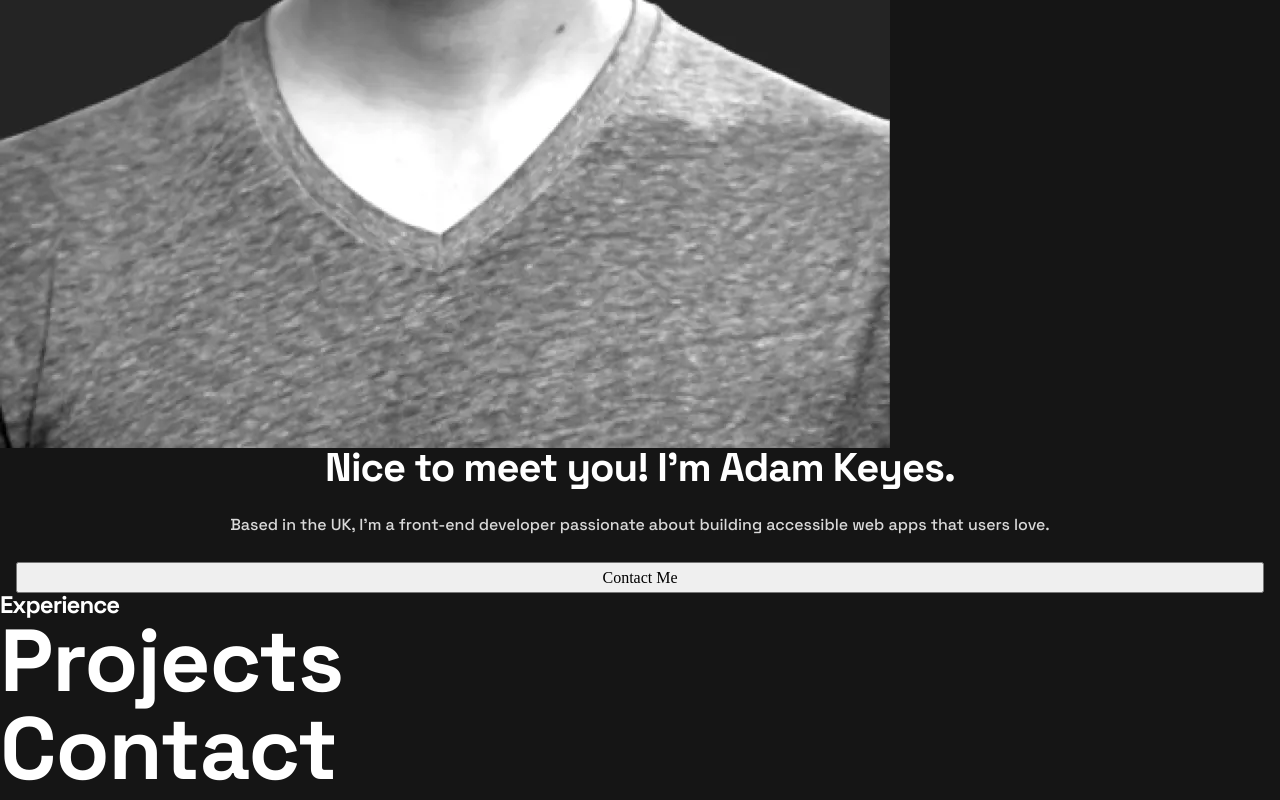
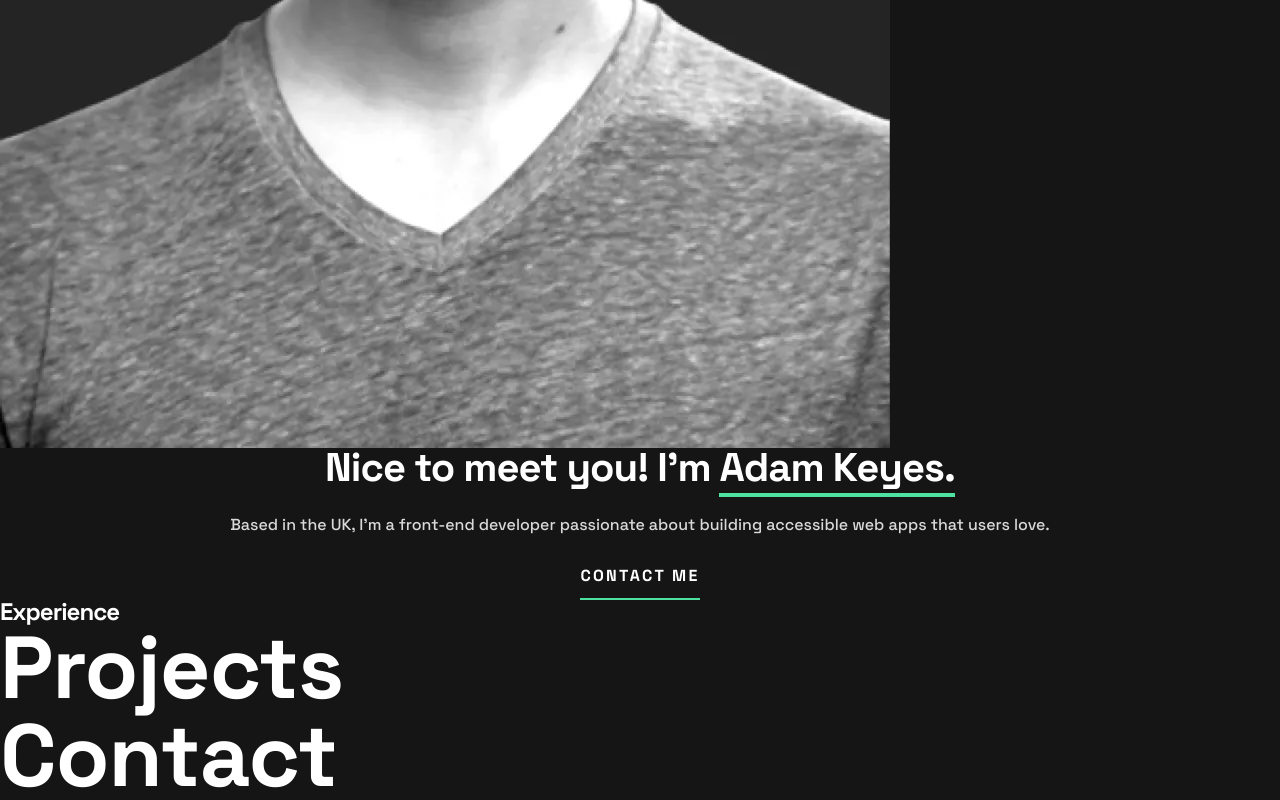
Before and after one commit to cboswel1/single-page-portfolio-demo, a React (Vite) app: page / in a window 1280 px wide. Shown: the part 992-1792 px from the top of the page. Built offline with nearby package versions, Linux system fonts and the light colour scheme.

Commit message:
reusable button component added

```diff
--- /dev/null
+++ b/src/components/button/button.component.jsx
@@ -0,0 +1,16 @@
+import './button.styles.scss';
+
+
+const Button = ({ children, buttonType, inputOptions }) => {
+	return (
+		<button
+			className="button"
+			{...inputOptions}
+		>
+        <span className="button__title">{children}</span>
+
+		</button>
+	);
+};
+
+export default Button;
--- /dev/null
+++ b/src/components/button/button.styles.scss
@@ -0,0 +1,22 @@
+@use '../../globals.scss' as *;
+
+.button {
+  width: auto;
+  height: 38px;
+  border: none;
+  cursor: pointer;
+  display: flex;
+  justify-content: center;
+  background: transparent;
+  text-transform: uppercase;
+  color: var(--color-neutral-white);
+
+  &__title {
+    font-family: 'Space Grotesk Bold';
+    padding-bottom: 10px;
+    border-bottom-style: solid;
+    border-bottom-width: 2px;
+    border-bottom-color: var(--color-primary-green);
+    font-size: 16px;
+  }
+}
--- a/src/components/profile/profile.component.jsx
+++ b/src/components/profile/profile.component.jsx
@@ -1,4 +1,6 @@
 import { useState, useEffect } from 'react';
+
+import Button from '../button/button.component';
 
 import profileImageMobile from '../../assets/images/image-profile-mobile.webp';
 import profileImageTablet from '../../assets/images/image-profile-tablet.webp';
@@ -33,12 +35,19 @@ const Profile = () => {
       </div>
 
       <div className="profile__statement">
-        <h1>Nice to meet you! I'm Adam Keyes.</h1>
-        <p>
-          Based in the UK, I’m a front-end developer passionate about building
-          accessible web apps that users love.
-        </p>
-        <button>Contact Me</button>
+        <div className="profile__statement--title">
+          <h1>
+            Nice to meet you! I'm{' '}
+            <span className="profile__statement--underline">Adam Keyes.</span>
+          </h1>
+          <p>
+            Based in the UK, I’m a front-end developer passionate about building
+            accessible web apps that users love.
+          </p>
+        </div>
+        <div className="profile__button">
+          <Button type="button">Contact Me</Button>
+        </div>
       </div>
     </main>
   );
--- a/src/components/profile/profile.styles.scss
+++ b/src/components/profile/profile.styles.scss
@@ -33,8 +33,24 @@
   &__statement {
     text-align: center;
     display: grid;
-    display: grid;
     gap: 1.5rem;
     padding: 0 1rem;
+
+    &--title {
+      display: grid;
+      gap: 1.5rem;
+    }
+
+    &--underline {
+      padding-bottom: value;
+      border-bottom-style: solid;
+      border-bottom-width: 4px;
+      border-bottom-color: var(--color-primary-green);
+    }
+  }
+
+  &__button {
+    display: flex;
+    justify-content: center;
   }
 }
--- a/src/globals.scss
+++ b/src/globals.scss
@@ -44,3 +44,10 @@ p {
   font-family: 'Space Grotesk';
   font-weight: 400;
 }
+
+button {
+  font-family: 'Space Grotesk';
+  text-transform: uppercase;
+  color: var(--color-neutral-white);
+  letter-spacing: 2.29px;
+}
--- a/src/index.scss
+++ b/src/index.scss
@@ -1,22 +1,4 @@
-:root {
-  --color-primary-green: #4ee1a0;
-  --color-neutral-dark-1: #151515;
-  --color-neutral-dark-2: #242424;
-  --color-neutral-light-1: #d9d9d9;
-  --color-neutral-white: #fff;
-}
-
-@font-face {
-  font-display: swap;
-  font-family: 'Space Grotesk';
-  src: url('/fonts/static/SpaceGrotesk-Medium.ttf');
-}
-
-@font-face {
-  font-display: swap;
-  font-family: 'Space Grotesk Bold';
-  src: url('/fonts/static/SpaceGrotesk-Bold.ttf');
-}
+//reset
 
 /*
     1. Use a more-intuitive box-sizing model.
--- a/src/main.jsx
+++ b/src/main.jsx
@@ -1,6 +1,6 @@
 import React from 'react'
 import ReactDOM from 'react-dom/client'
-import Home from '../src/routes/home.component'
+import Home from './routes/home/home.component'
 import './index.scss';
 import './globals.scss';
 
```
Also changed, not shown: src/routes/home/home.component.jsx (renamed from src/routes/home.component.jsx, +4 -4 lines), src/routes/home/home.styles.scss (renamed from src/routes/home.styles.scss).
